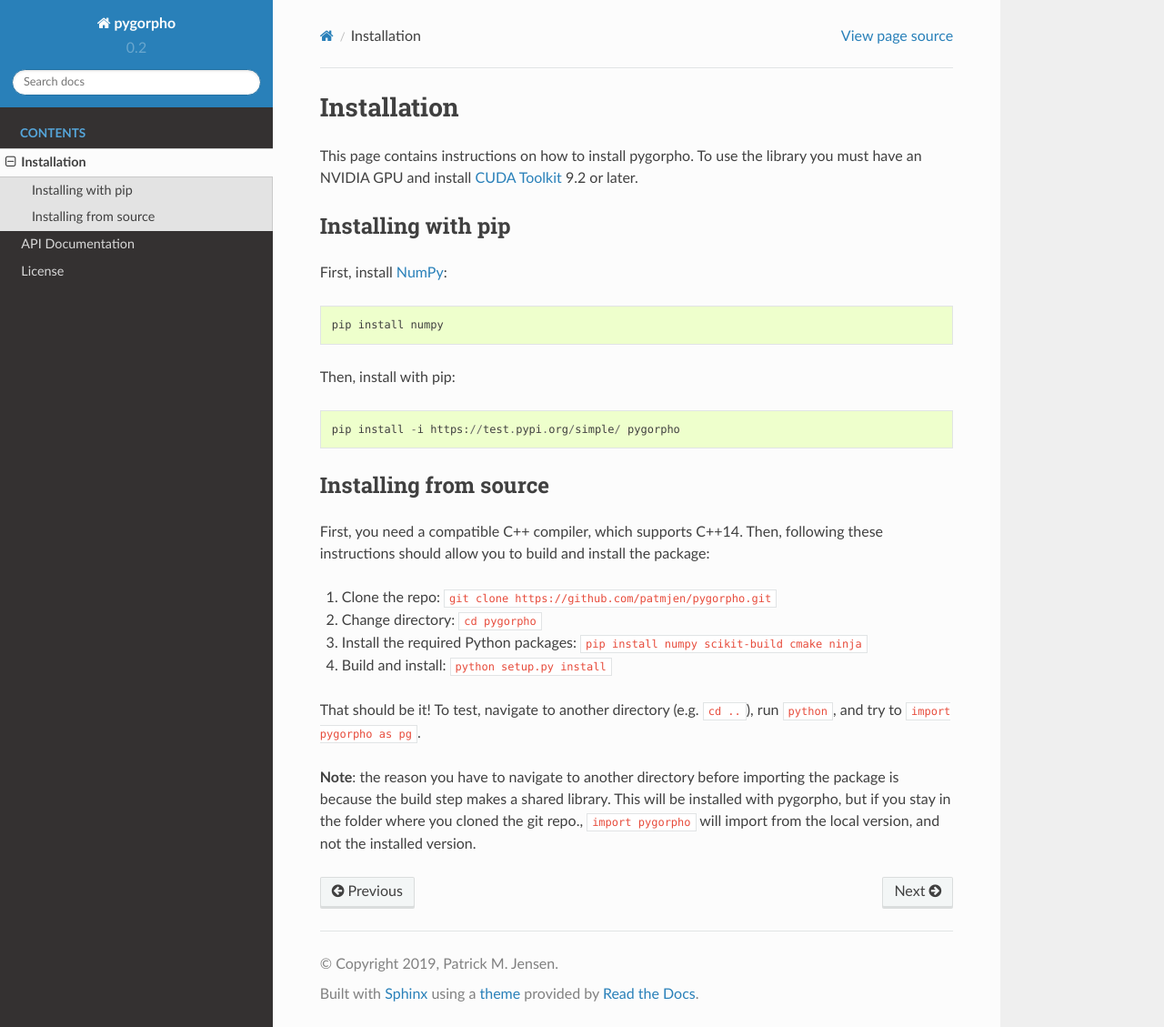
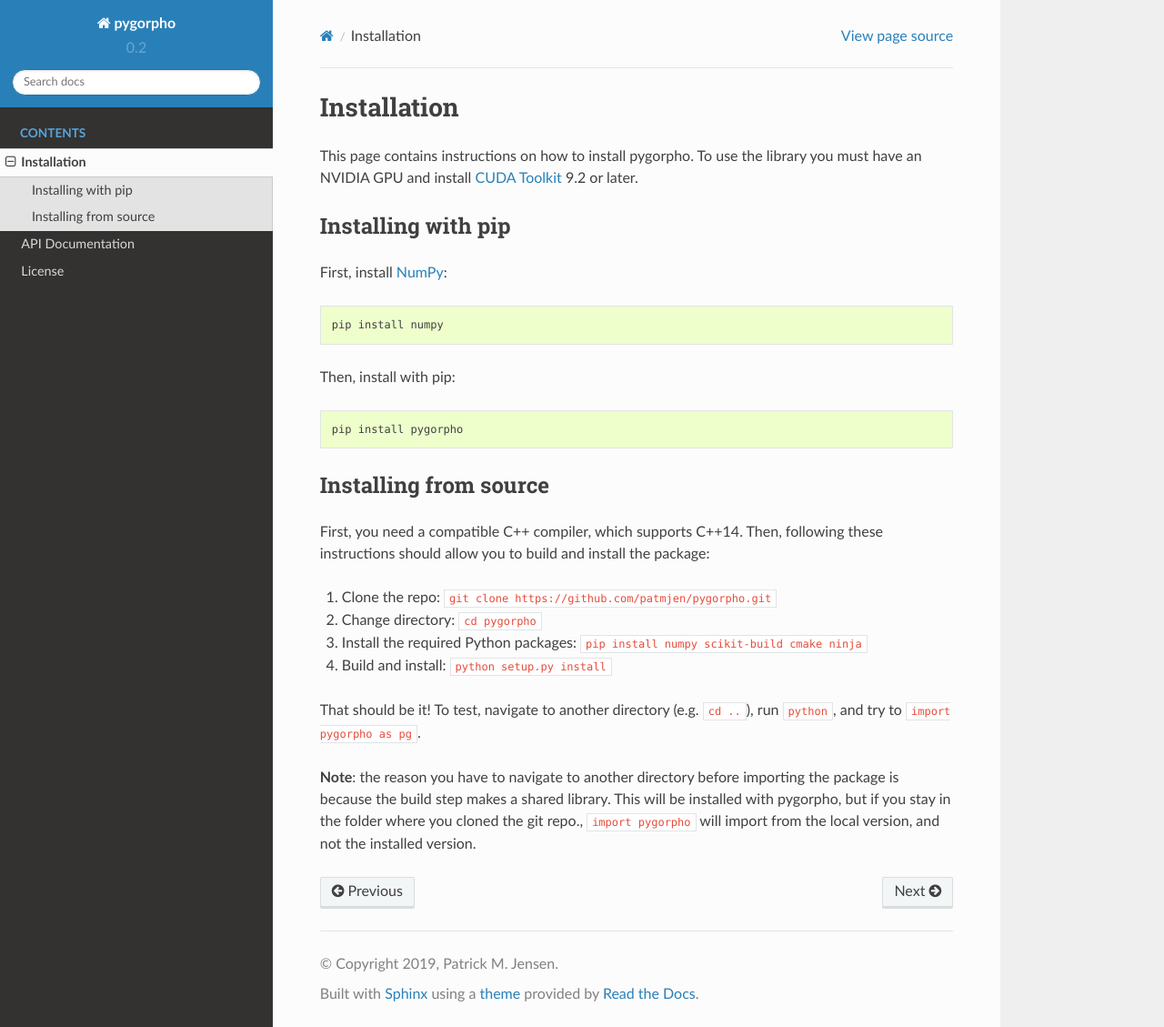
Before and after one commit to patmjen/pygorpho, a Sphinx documentation site: the page built from docs/installation.rst, in a window 1280 px wide and 1129 px high. Shown: the whole window at 91% size. Built offline with Sphinx 7.4.7 and the Read the Docs theme 2.0.0, drawn with Linux system fonts in a browser that asks for light colours; some of the changed lines change nothing that is shown.

Commit message:
Fix installation instructions in documentation

```diff
--- a/docs/installation.rst
+++ b/docs/installation.rst
@@ -12,7 +12,7 @@ First, install `NumPy <https://numpy.org/>`_: ::
 
 Then, install with pip: ::
 
-    pip install -i https://test.pypi.org/simple/ pygorpho
+    pip install pygorpho
 
 
 Installing from source
```
